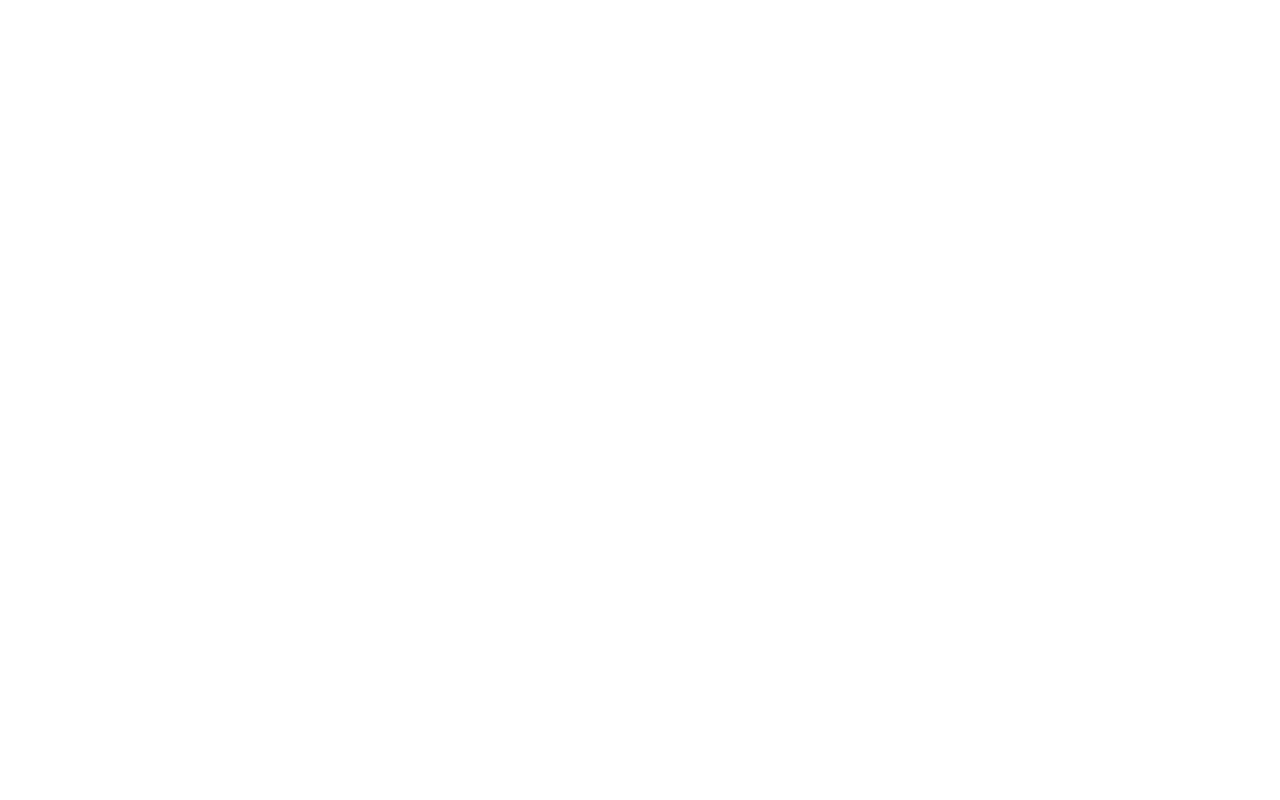
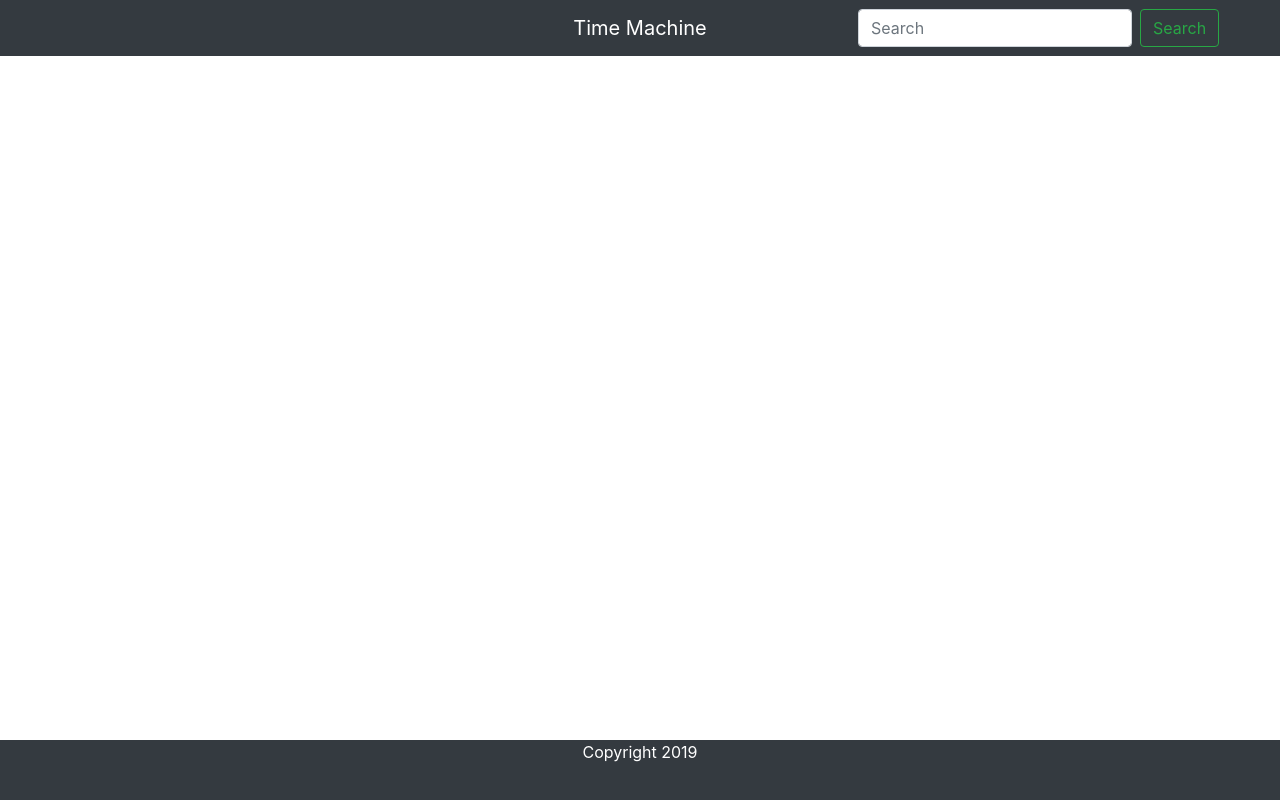
Before and after one commit to carmel-m/time-machine, a plain HTML site: page index.html in a window 1280 px wide. Drawn offline with nearby package versions, Linux system fonts and the light colour scheme.

Commit message:
created header/footer

```diff
--- a/assets/css/style.css
+++ b/assets/css/style.css
@@ -0,0 +1,21 @@
+.navbar-brand {
+    float:none;
+    margin:0 auto;
+    display: block;
+    text-align: center;
+}
+
+html {
+    position: relative;
+    min-height: 100%;
+  }
+  body {
+    margin-bottom: 60px; /* Margin bottom by footer height */
+  }
+  .footer {
+    position: absolute;
+    bottom: 0;
+    width: 100%;
+    height: 60px; /* Set the fixed height of the footer here */
+    background-color: #f5f5f5;
+  }
--- a/index.html
+++ b/index.html
@@ -1,12 +1,45 @@
 <!DOCTYPE html>
 <html lang="en">
+
 <head>
     <meta charset="UTF-8">
     <meta name="viewport" content="width=device-width, initial-scale=1.0">
     <meta http-equiv="X-UA-Compatible" content="ie=edge">
-    <title>Document</title>
+    <link rel="stylesheet" href="https://stackpath.bootstrapcdn.com/bootstrap/4.3.1/css/bootstrap.min.css"
+        integrity="sha384-ggOyR0iXCbMQv3Xipma34MD+dH/1fQ784/j6cY/iJTQUOhcWr7x9JvoRxT2MZw1T" crossorigin="anonymous">
+    <link rel="stylesheet" type="text/css" href="assets/css/style.css">
+    <title>Time Machine</title>
 </head>
+
 <body>
+    <!-- Navbar w/ search form-->
+    <div class="col-sm-12 bg-dark">
+        <nav class="navbar navbar-light">
 
+            <!-- div with current time/date? -->
+            <div class="col-sm-4"></div>
+
+            <!-- center div with headline -->
+            <div class="col-sm-4">
+                <a class="navbar-brand text-white">Time Machine</a>
+            </div>
+
+            <!-- search form -->
+            <div class="col-sm-4">
+                <form class="form-inline">
+                    <input class="form-control mr-sm-2" type="search" placeholder="Search" aria-label="Search">
+                    <button class="btn btn-outline-success my-2 my-sm-0" type="submit">Search</button>
+                </form>
+            </div>
+        </nav>
+    </div>
+
+    <!-- footer -->
+    <footer class="footer bg-dark">
+        <div class="container">
+            <p class="text-white text-center align-center">Copyright 2019</p>
+        </div>
+    </footer>
 </body>
+
 </html>
```
